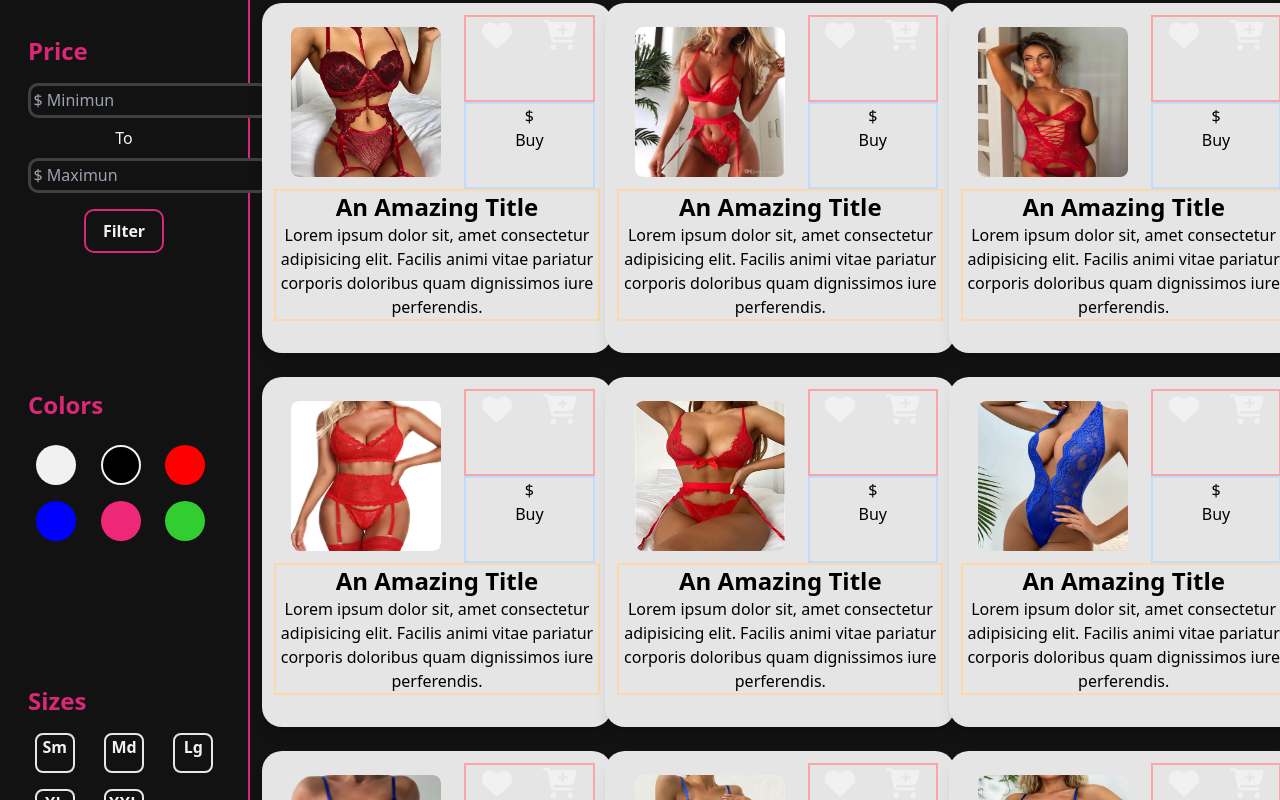
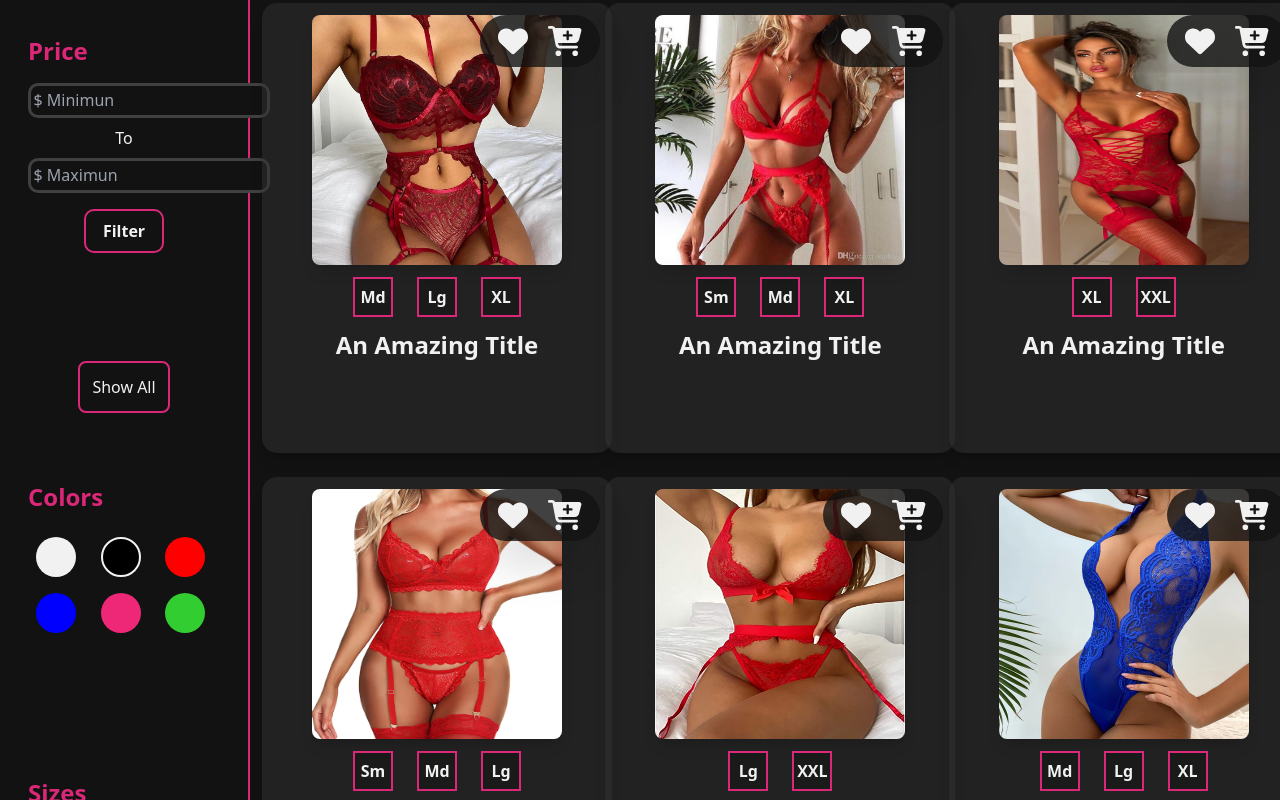
Before and after one commit to MoonlightHuub/Lingerie-app, a React (Vite) app: page / in a window 1280 px wide. Shown: the part 1100-1900 px from the top of the page. Built offline with nearby package versions, Linux system fonts and the light colour scheme.

Commit message:
Estilizacion y mas funcionalidades a los filtros

```diff
--- a/src/components/Addto.jsx
+++ b/src/components/Addto.jsx
@@ -5,8 +5,8 @@ import { faCartPlus, faHeart } from "@fortawesome/free-solid-svg-icons"
 function Addto() {
   return (
     <div className="flex flex-row justify-around text-3xl">
-      <span><button><FontAwesomeIcon icon={faHeart} className='text-[#f1f1f1]' /></button></span>
-      <span className='text-[#f1f1f1]'><button><FontAwesomeIcon icon={faCartPlus} /></button></span>
+      <span><button><FontAwesomeIcon icon={faHeart} className='text-[#f1f1f1] hover:scale-[1.2] hover:text-[#db2777] active:scale-[1] transition-[.2s]' /></button></span>
+      <span className='text-[#f1f1f1] hover:scale-[1.2] hover:text-[#db2777] active:scale-[1] transition-[.2s]'><button><FontAwesomeIcon icon={faCartPlus} /></button></span>
     </div>
   )
 }
--- a/src/components/Content.jsx
+++ b/src/components/Content.jsx
@@ -16,10 +16,15 @@ function Content() {
     setSelectedColor(color)
   }
 
+  function reset(){
+    setSelectedColor('')
+    setSelectedSize('')
+  }
+
 
   return (
     <section className="flex flex-row">
-        <Filters onColorChange={handleColorChange} onSizeChange={handleSizeChange} />
+        <Filters onColorChange={handleColorChange} onSizeChange={handleSizeChange} reset={reset} />
         <Products products={products} selectedColor={selectedColor} selectedSize={selectedSize} />
     </section>
   )
--- a/src/components/Filters.jsx
+++ b/src/components/Filters.jsx
@@ -1,6 +1,6 @@
 import { colorfilter, sizefillter } from "../data";
 
-function Filters({ onColorChange, onSizeChange }) {
+function Filters({ onColorChange, onSizeChange, reset }) {
 
   return (
     <section className="max-w-[250px] bg-[#121212] border-solid border-r-[2.5px] border-pink-600">
@@ -28,6 +28,15 @@ function Filters({ onColorChange, onSizeChange }) {
           </button>
         </div>
       </form>
+      {/* Reset */}
+        <div className="w-full flex justify-center mb-10">
+          <button
+            onClick={() => reset('')}
+            className='text-[#f1f1f1] border-solid border-[2.5px] border-pink-600 p-3 hover:scale-[1.2] hover:text-pink-600 active:scale-1 transition-[.2s] rounded-lg'
+          >
+            Show All
+          </button>
+        </div>
       {/* Colors */}
       <div className="w-[250px] mb-20 p-5">
         <h3 className="font-bold text-2xl text-pink-600 p-2">Colors</h3>
--- a/src/components/Products.jsx
+++ b/src/components/Products.jsx
@@ -1,17 +1,14 @@
 import Addto from "./addto";
 import Buy from "./buy";
 
-function Products({products, selectedColor, selectedSize}) {
-
+function Products({ products, selectedColor, selectedSize }) {
   //operador ternario en cascada
-  const filteredProducts =
-       selectedColor
-        ? products.filter((product) => product.color === selectedColor)
-        : selectedSize
-          ? products.filter((product) => product.size.includes(selectedSize))
-          : selectedColor && selectedSize
-          ? products.filter((product) => product.color === selectedColor && products.filter((product) => product.size.includes(selectedSize)))
-          : products;
+  const filteredProducts = products.filter((product) => {
+    const hasSelectedColor = !selectedColor || product.color === selectedColor;
+    const hasSelectedSize =
+      !selectedSize || product.size.includes(selectedSize);
+    return hasSelectedColor && hasSelectedSize;
+  });
 
   return (
     <section className="text-center w-[100%]">
@@ -21,33 +18,33 @@ function Products({products, selectedColor, selectedSize}) {
       >
         Find that you looking for!
       </h2>
-      <article className="grid grid-cols-3">
+      <article className="grid grid-cols-3 place-content-center">
         {filteredProducts.map((p, i) => (
           <div
-            className="w-[350px] h-[350px] shadow-lg bg-neutral-200 p-3 m-3 rounded-[20px] transition-[.2s]"
+            className="w-[350px] h-[450px] shadow-lg bg-[#333] bg-opacity-50 p-3 m-3 rounded-[15px] transition-[.2s]"
             key={p.id}
           >
-            <div className="flex flex-row justify-around">
-              <div className="m-3 w-[150px] max-h-[150px] overflow-hidden rounded-lg">
+            <div className="relative w-full h-full">
               <img
                 src={p.img}
-                  alt={i}
-                  className={`w-[150px] h-[150px] ${p.style} rounded-lg shadow-2xl`}
+                alt="Produc"
+                className="w-[250px] h-[250px] mx-auto shadow-lg rounded-lg"
               />
-              </div>
-              <div className="grid grid-rows-2 w-[40%]">
-                <div className="border-2 border-red-300 text-end">
+              <div className="absolute top-0 right-0 bg-[#121212] bg-opacity-80 rounded-[50px] w-[120px] p-2 shadow-2xl">
                 <Addto />
               </div>
-                <div className="border-2 border-blue-200">
-                  <p>{p.price}</p>
-                  <Buy />
+              <div className="w-full flex justify-center">
+                {p.size.map((s) => (
+                  <div className="w-[40px] h-[40px] border-2 border-solid border-pink-600 flex items-center justify-center bg-[#121212] bg-opacity-50 m-3">
+                    <p className="text-[#f1f1f1] font-bold">{s}</p>
                   </div>
+                ))}
               </div>
+              <div className="w-full">
+                <h3 className="text-2xl text-[#f1f1f1] font-semibold">
+                  {p.title}
+                </h3>
               </div>
-            <div className="border-2 border-orange-200">
-              <h3 className="font-bold text-2xl">{p.title}</h3>
-              <p>{p.desc}</p>
             </div>
           </div>
         ))}
--- a/src/index.css
+++ b/src/index.css
@@ -6,3 +6,12 @@
 body{
     background-color: #121212;
 }
+
+body::-webkit-scrollbar{
+    width: 10px;
+}
+
+body::-webkit-scrollbar-thumb{
+    border-radius: 50px;
+    background-color: #333;
+}
```
Lines whose indentation alone changed are shown as unchanged.
